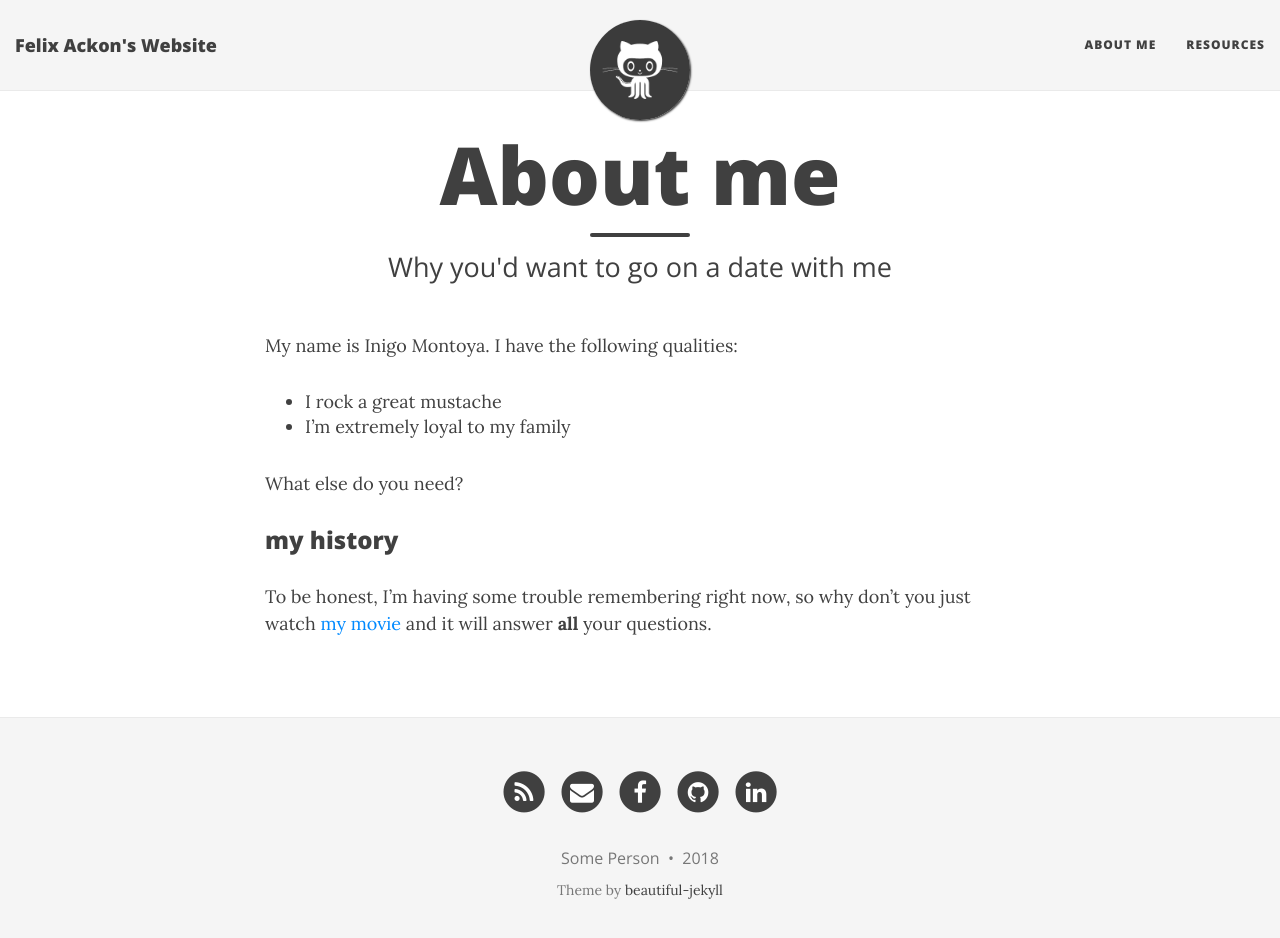
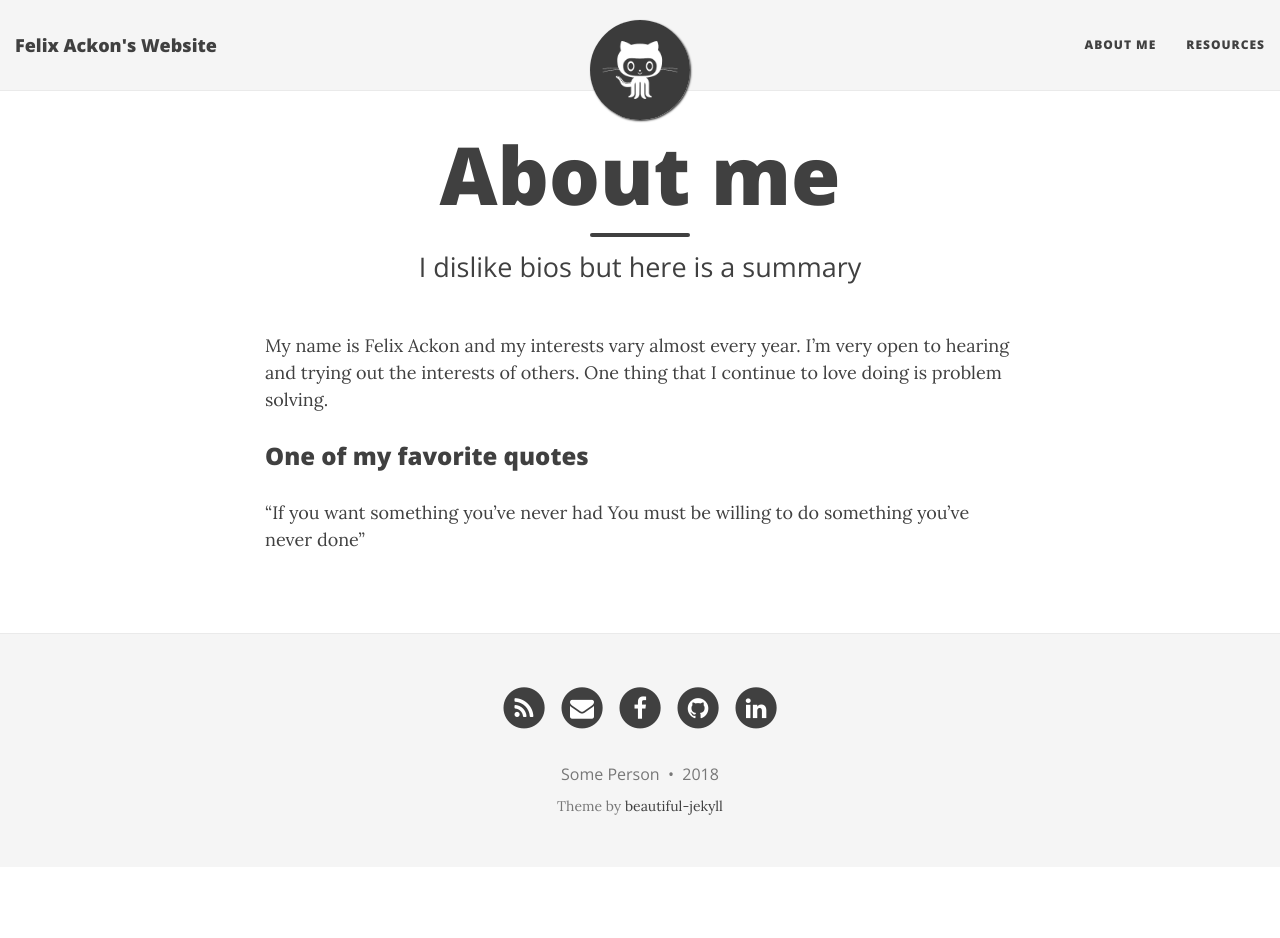
Before and after one commit to TheFelixA/TheFelixA.github.io, a Jekyll site: the page built from aboutme.md, in a window 1280 px wide and 951 px high. Shown: the top 938 px of the window. Built offline with Jekyll 4.4.1, drawn with Linux system fonts in a browser that asks for light colours; nearby versions of some CDN libraries.

Commit message:
Personalizing

```diff
--- a/aboutme.md
+++ b/aboutme.md
@@ -1,16 +1,13 @@
 ---
 layout: page
 title: About me
-subtitle: Why you'd want to go on a date with me
+subtitle: I dislike bios but here is a summary
 ---
 
-My name is Inigo Montoya. I have the following qualities:
+My name is Felix Ackon and my interests vary almost every year. I'm very open to hearing and trying out the interests of others.
+One thing that I continue to love doing is problem solving.
 
-- I rock a great mustache
-- I'm extremely loyal to my family
+### One of my favorite quotes
 
-What else do you need?
-
-### my history
-
-To be honest, I'm having some trouble remembering right now, so why don't you just watch [my movie](http://en.wikipedia.org/wiki/The_Princess_Bride_%28film%29) and it will answer **all** your questions.
+"If you want something you've never had
+You must be willing to do something you've never done"
```
